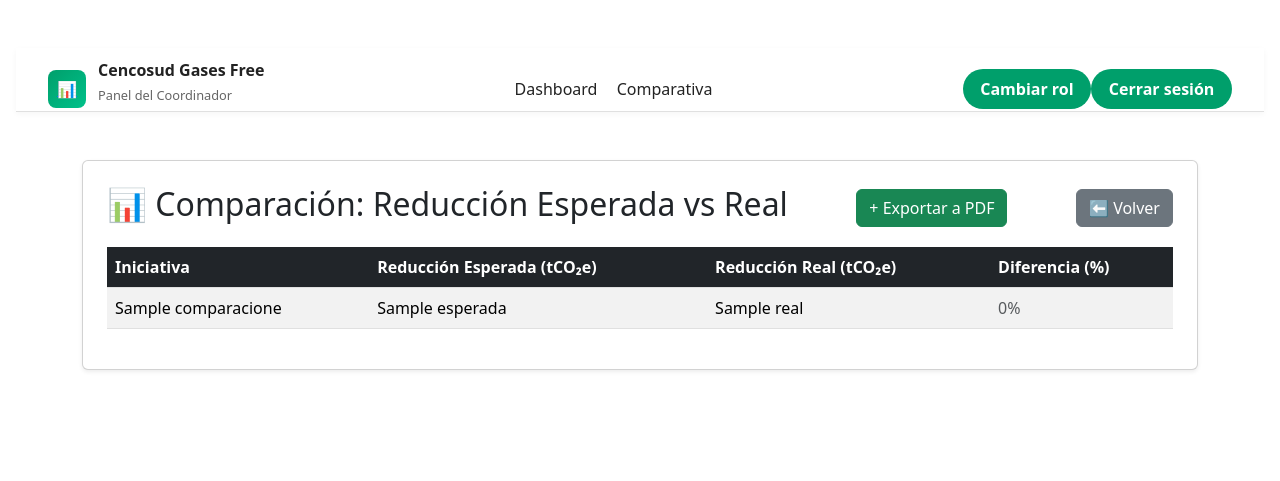
After one commit to TomBlackwell14/ingenieria_software2025, a Django app: template MAINingenieria_software2025/templates/dashboard/comparacion_reduccion.html in a window 1280 px wide. The commit adds this page. Shown: the top 481 px of the page. Run offline with Django 5.2, Linux system fonts and the light colour scheme; the template is opened without the code that fills it: most values are stand-ins (such as "Sample title", 1, 10 or a date in 2020).

Commit message:
HU 10 11 12 coordinador
HU 10 11 12 Coordinador Iniciativas

```diff
--- a/MAINingenieria_software2025/apps/dashboard/models.py
+++ b/MAINingenieria_software2025/apps/dashboard/models.py
@@ -149,6 +149,7 @@ class Iniciativa(models.Model):
     capex = models.FloatField(help_text="Costo inicial USD", blank=True, null=True)
     opex = models.FloatField(help_text="Costo anual USD", blank=True, null=True)
     reduccion_esperada = models.FloatField(help_text="tCO₂e evitadas", blank=True, null=True)
+    reduccion_real = models.FloatField(help_text="tCO₂e reales", default=0)
     avance = models.FloatField(help_text="Porcentaje completado", default=0)
     descripcion = models.TextField(blank=True)
     creado_por = models.ForeignKey(User, on_delete=models.SET_NULL, null=True)
--- a/MAINingenieria_software2025/apps/dashboard/urls.py
+++ b/MAINingenieria_software2025/apps/dashboard/urls.py
@@ -29,4 +29,6 @@ urlpatterns = [
     path('coordinador/detalle/<int:pk>/editar/',   views.EditarIniciativaView.as_view(),   name='editar_iniciativa'),
     path('coordinador/detalle/<int:pk>/eliminar/', views.EliminarIniciativaView.as_view(), name='eliminar_iniciativa'),
     path('coordinador/nueva/',                     views.CrearIniciativaView.as_view(),    name='crear_iniciativa'),
+    path('coordinador/comparacion/',               views.comparar_reduccion,               name='comparar_reduccion'),
+
 ]
--- /dev/null
+++ b/MAINingenieria_software2025/templates/dashboard/comparacion_reduccion.html
@@ -0,0 +1,71 @@
+{% extends "base.html" %}
+{% load static %}
+{% block title %}Panel Coordinador · Cencosud Gases Free{% endblock %}
+{% block page_class %}dashboard-analista{% endblock %}
+
+{% block content %}
+<header class="topbar role-coordinador" role="banner">
+  <div class="brand">
+    <a class="brand__logo" href="#" aria-label="Ir al inicio"><span class="logo">📊</span></a>
+    <div class="brand-text">
+      <h1 class="brand-text__title">Cencosud <span style="color:var(--color-accent)">Gases Free</span></h1>
+      <p class="brand-text__tagline">Panel del Coordinador</p>
+    </div>
+  </div>
+
+    <nav class="nav-links">
+    <a href="{% url 'dashboard:home_coordinador' %}">Dashboard</a>
+    <a href="{% url 'dashboard:comparar_reduccion' %}">Comparativa</a>
+  </nav>
+
+  <div class="actions">
+    <a class="btn btn--ghost" href="{% url 'role_login' %}">Cambiar rol</a>
+    <a class="btn btn--primary" href="{% url 'role_login' %}">Cerrar sesión</a>
+  </div>
+</header>
+
+<main class="dashboard-analista container">
+<section class="card shadow-sm p-4 mb-5 bg-white rounded">
+  <div class="d-flex justify-content-between align-items-center mb-3">
+    <h2>📊 Comparación: Reducción Esperada vs Real</h2>
+    <a href="#" class="btn btn-success">
+      + Exportar a PDF
+    </a>
+    <a href="{% url 'dashboard:home_coordinador' %}" class="btn btn-secondary">⬅ Volver</a>
+</div>
+
+  <!-- 🧾 Tabla de comparación -->
+  <div class="table-responsive">
+    <table class="table table-striped table-hover align-middle">
+      <thead class="table-dark">
+        <tr>
+          <th>Iniciativa</th>
+          <th>Reducción Esperada (tCO₂e)</th>
+          <th>Reducción Real (tCO₂e)</th>
+          <th>Diferencia (%)</th>
+        </tr>
+      </thead>
+      <tbody>
+        {% for c in comparaciones %}
+        <tr>
+          <td>{{ c.nombre }}</td>
+          <td>{{ c.esperada }}</td>
+          <td>{{ c.real }}</td>
+          <td>
+            {% if c.diferencia > 79 %}
+              <span class="text-success fw-bold">+{{ c.diferencia }}%</span>
+            {% elif c.diferencia < 80 %}
+              <span class="text-danger fw-bold">{{ c.diferencia }}%</span>
+            {% else %}
+              <span class="text-muted">0%</span>
+            {% endif %}
+          </td>
+        </tr>
+        {% empty %}
+        <tr><td colspan="4" class="text-center text-muted fst-italic">No hay datos</td></tr>
+        {% endfor %}
+      </tbody>
+    </table>
+  </div>
+</main>
+{% endblock %}
--- a/MAINingenieria_software2025/templates/dashboard/home_coordinador.html
+++ b/MAINingenieria_software2025/templates/dashboard/home_coordinador.html
@@ -16,7 +16,7 @@
 
     <nav class="nav-links">
     <a href="#dashboard-iniciativas">Dashboard</a>
-    <a href="#">Comparativa</a>
+    <a href="{% url 'dashboard:comparar_reduccion' %}">Comparativa</a>
   </nav>
 
   <div class="actions">
```
Also changed, not shown: MAINingenieria_software2025/apps/dashboard/views.py (+21 -1 lines), MAINingenieria_software2025/apps/dashboard/migrations/0002_iniciativa_reduccion_real.py (added), MAINingenieria_software2025/db.sqlite3.
